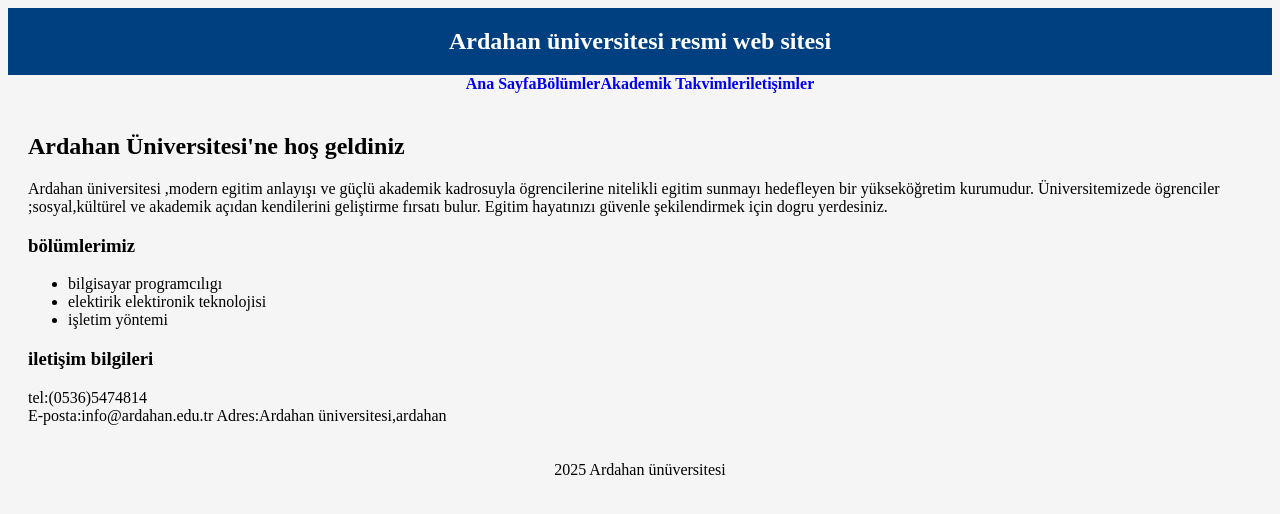
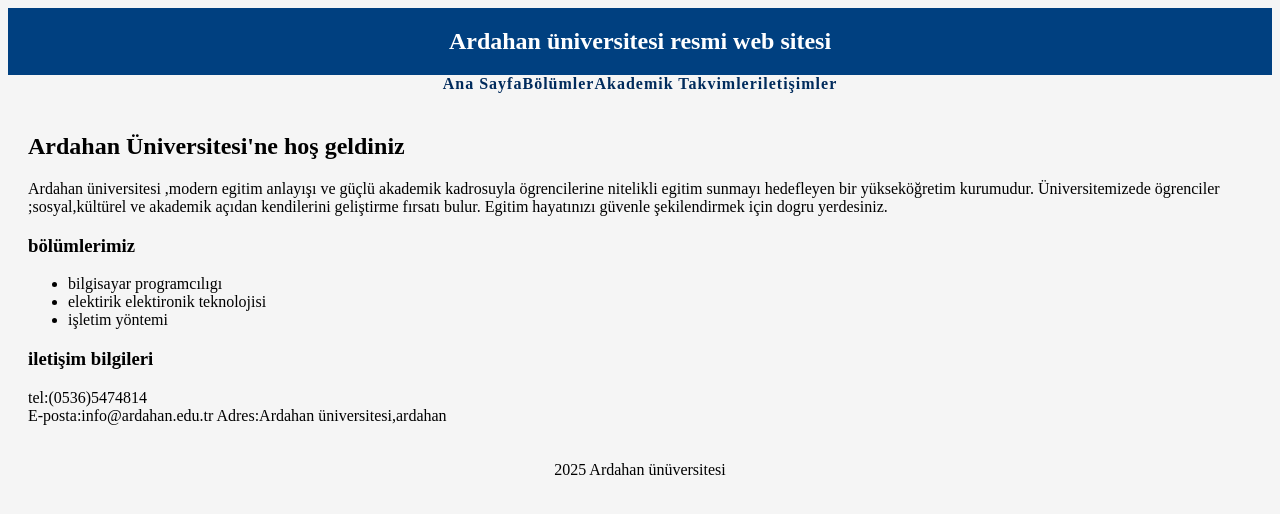
Before and after one commit to bedriyeOzdemirq/akademi-universitesi, a plain HTML site: page index.html in a window 1280 px wide. Drawn offline with Linux system fonts and the light colour scheme.

Commit message:
Update index.html
Fix styling issues in navigation links.

```diff
--- a/index.html
+++ b/index.html
@@ -26,12 +26,12 @@
       justify-content: center;
     }
     nav a {
-      color: petrol blue;
-      font-weight: bold;
+      color:#002b5c;
       margin:20 px;
       font-size: 20 px;
       text-decoration: none;
-      letter-spacing: 1 px;
+      letter-spacing:1px;
+      font-weight:bold;
     }
     nav a:hover {
       color:#ffdd33
```
